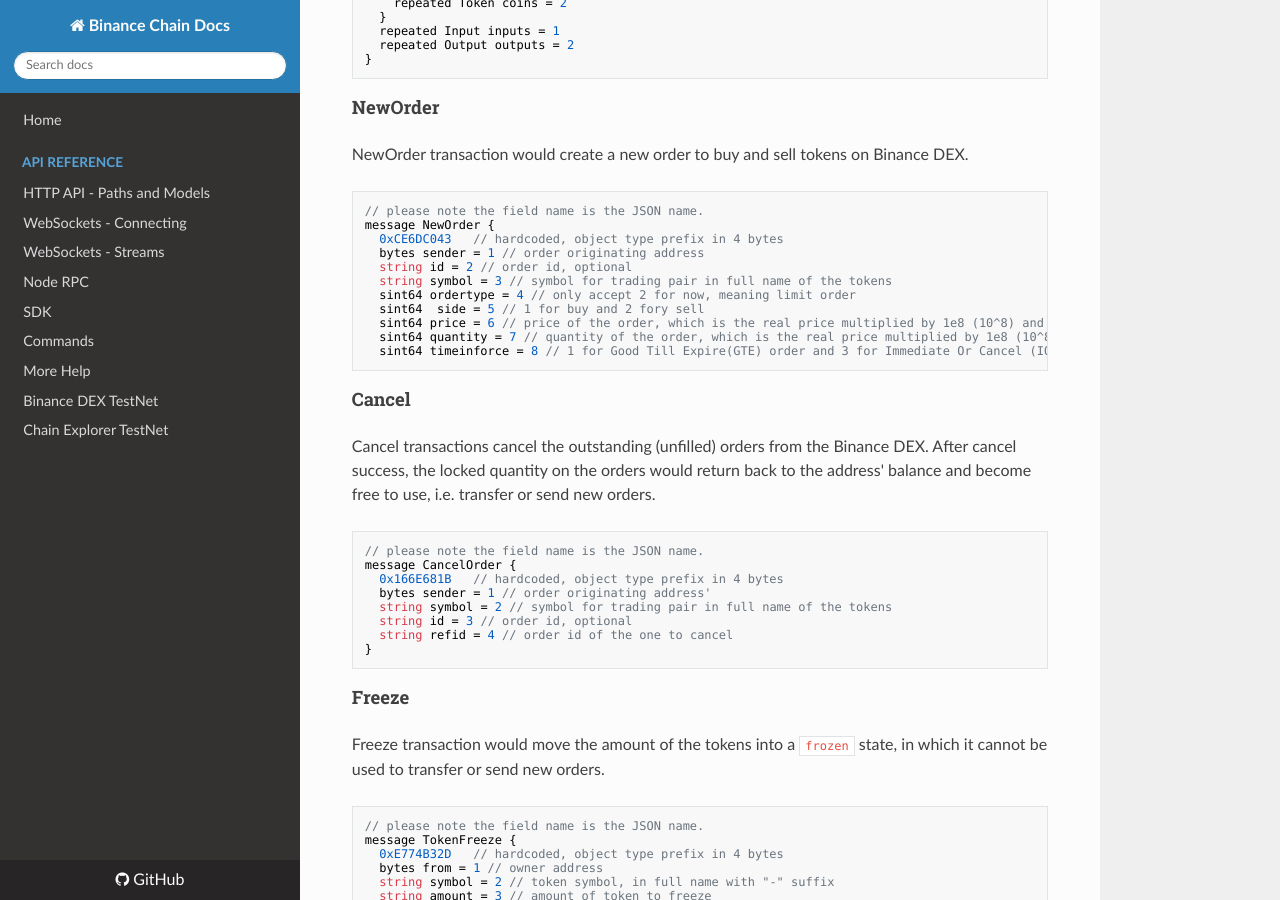
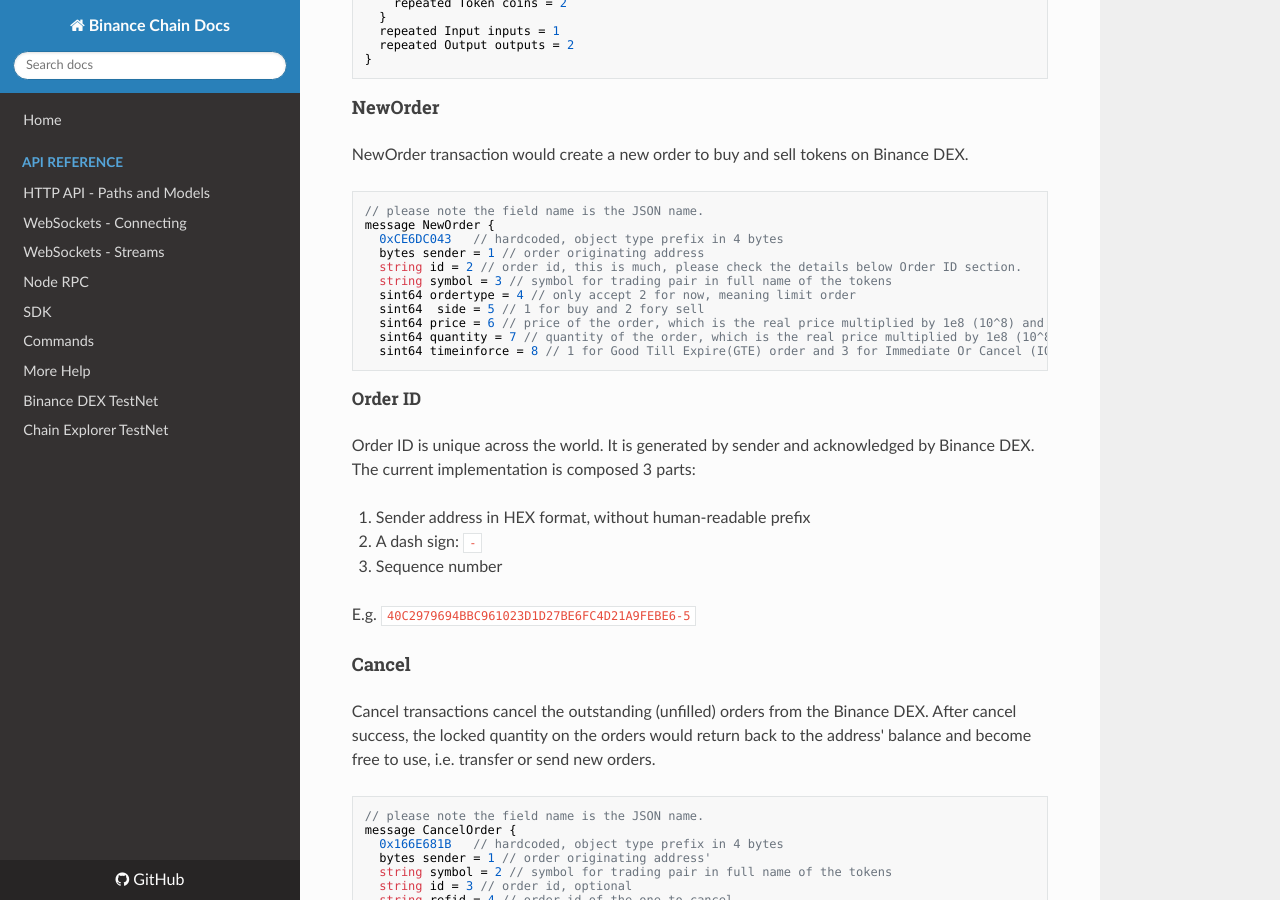
Before and after one commit to yash-sharma1/docs-site, an MkDocs documentation site: the page built from docs/encoding.md, in a window 1280 px wide and 900 px high, scrolled down 2148 px. Built offline with MkDocs 1.6.1, drawn with Linux system fonts in a browser that asks for light colours; nearby versions of some CDN libraries.

Commit message:
fix order id.

````diff
--- a/docs/encoding.md
+++ b/docs/encoding.md
@@ -89,7 +89,7 @@
 message NewOrder {
   0xCE6DC043   // hardcoded, object type prefix in 4 bytes
   bytes sender = 1 // order originating address
-  string id = 2 // order id, optional
+  string id = 2 // order id, this is much, please check the details below Order ID section.
   string symbol = 3 // symbol for trading pair in full name of the tokens
   sint64 ordertype = 4 // only accept 2 for now, meaning limit order
   sint64  side = 5 // 1 for buy and 2 fory sell
@@ -97,6 +97,15 @@
   sint64 quantity = 7 // quantity of the order, which is the real price multiplied by 1e8 (10^8) and rounded to integer
   sint64 timeinforce = 8 // 1 for Good Till Expire(GTE) order and 3 for Immediate Or Cancel (IOC)
 ```
+
+##### Order ID
+Order ID is unique across the world. It is generated by sender and acknowledged by Binance DEX. The current implementation is composed 3 parts:
+
+1. Sender address in HEX format, without human-readable prefix
+2. A dash sign: `-`
+3. Sequence number
+
+E.g. `40C2979694BBC961023D1D27BE6FC4D21A9FEBE6-5`
 
 #### Cancel
 Cancel transactions cancel the outstanding (unfilled) orders from the Binance DEX. After cancel success, the locked quantity on the orders would return back to the address' balance and become free to use, i.e. transfer or send new orders.
````
